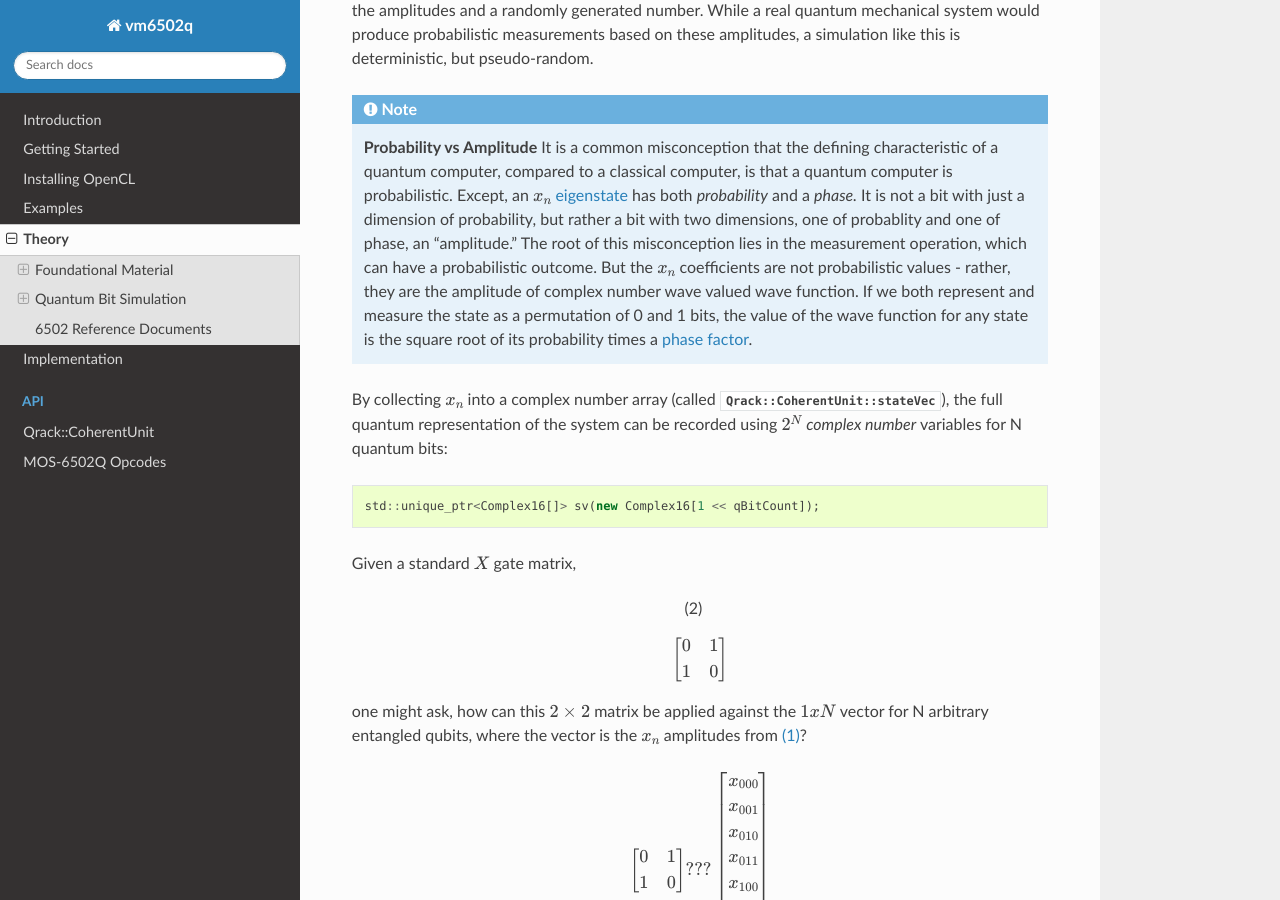
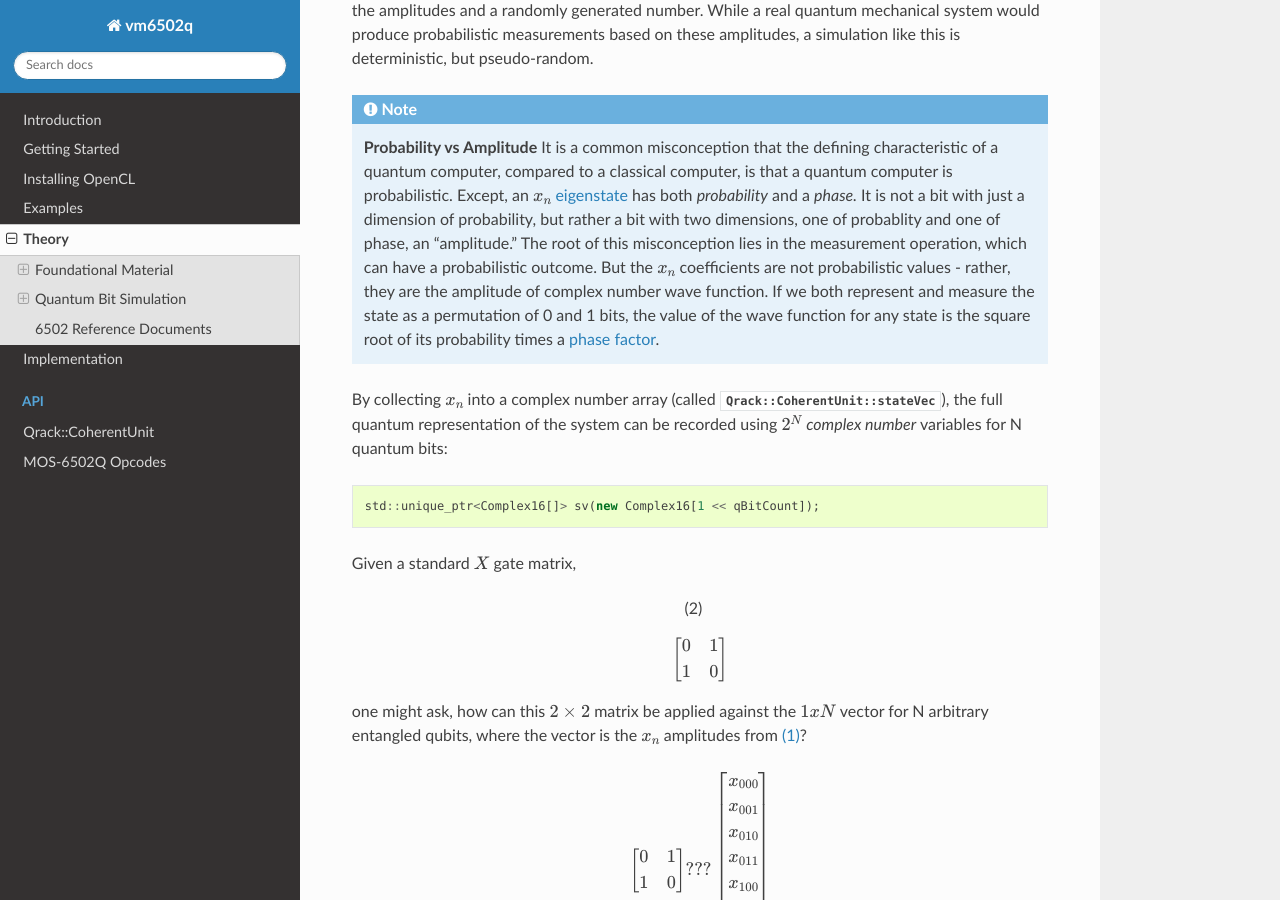
Before and after one commit to vm6502q/qrack.github.io, a Sphinx documentation site: the page built from docs/theory.rst, in a window 1280 px wide and 900 px high, scrolled down 1224 px. Built offline with Sphinx 7.4.7 and the Read the Docs theme 2.0.0, drawn with Linux system fonts in a browser that asks for light colours; some of the changed text lies outside the part shown.

Commit message:
Proof-reading

```diff
--- a/docs/theory.rst
+++ b/docs/theory.rst
@@ -38,7 +38,7 @@ Quantum bits are simulated by recording the complex number amplitude of a wave f
 Each of the :math:`x_n` are complex numbers. These are the amplitudes of the quantum system, multiplied times the "eigenstates." If all bits are measured simultaneously to check if they are 0 or 1, the norm of an amplitude gives its probability on measurement, resulting in a particular bit pattern based on the amplitudes and a randomly generated number.  While a real quantum mechanical system would produce probabilistic measurements based on these amplitudes, a simulation like this is deterministic, but pseudo-random.
 
 .. note:: **Probability vs Amplitude**
-	It is a common misconception that the defining characteristic of a quantum computer, compared to a classical computer, is that a quantum computer is probabilistic. Except, an :math:`x_n` `eigenstate <http://farside.ph.utexas.edu/teaching/qmech/Quantum/node40.html>`_ has both *probability* and a *phase.* It is not a bit with just a dimension of probability, but rather a bit with two dimensions, one of probablity and one of phase, an "amplitude."  The root of this misconception lies in the measurement operation, which can have a probabilistic outcome.  But the :math:`x_n` coefficients are not probabilistic values - rather, they are the amplitude of complex number wave valued wave function. If we both represent and measure the state as a permutation of 0 and 1 bits, the value of the wave function for any state is the square root of its probability times a `phase factor <https://en.wikipedia.org/wiki/Phase_factor>`_.
+	It is a common misconception that the defining characteristic of a quantum computer, compared to a classical computer, is that a quantum computer is probabilistic. Except, an :math:`x_n` `eigenstate <http://farside.ph.utexas.edu/teaching/qmech/Quantum/node40.html>`_ has both *probability* and a *phase.* It is not a bit with just a dimension of probability, but rather a bit with two dimensions, one of probablity and one of phase, an "amplitude."  The root of this misconception lies in the measurement operation, which can have a probabilistic outcome.  But the :math:`x_n` coefficients are not probabilistic values - rather, they are the amplitude of complex number wave function. If we both represent and measure the state as a permutation of 0 and 1 bits, the value of the wave function for any state is the square root of its probability times a `phase factor <https://en.wikipedia.org/wiki/Phase_factor>`_.
 
 By collecting :math:`x_n` into a complex number array (called :cpp:member:`Qrack::CoherentUnit::stateVec`), the full quantum representation of the system can be recorded using :math:`2^N` *complex number* variables for N quantum bits:
 
```
Also changed, not shown: other parts of docs/theory.rst (+1 -1 lines).
